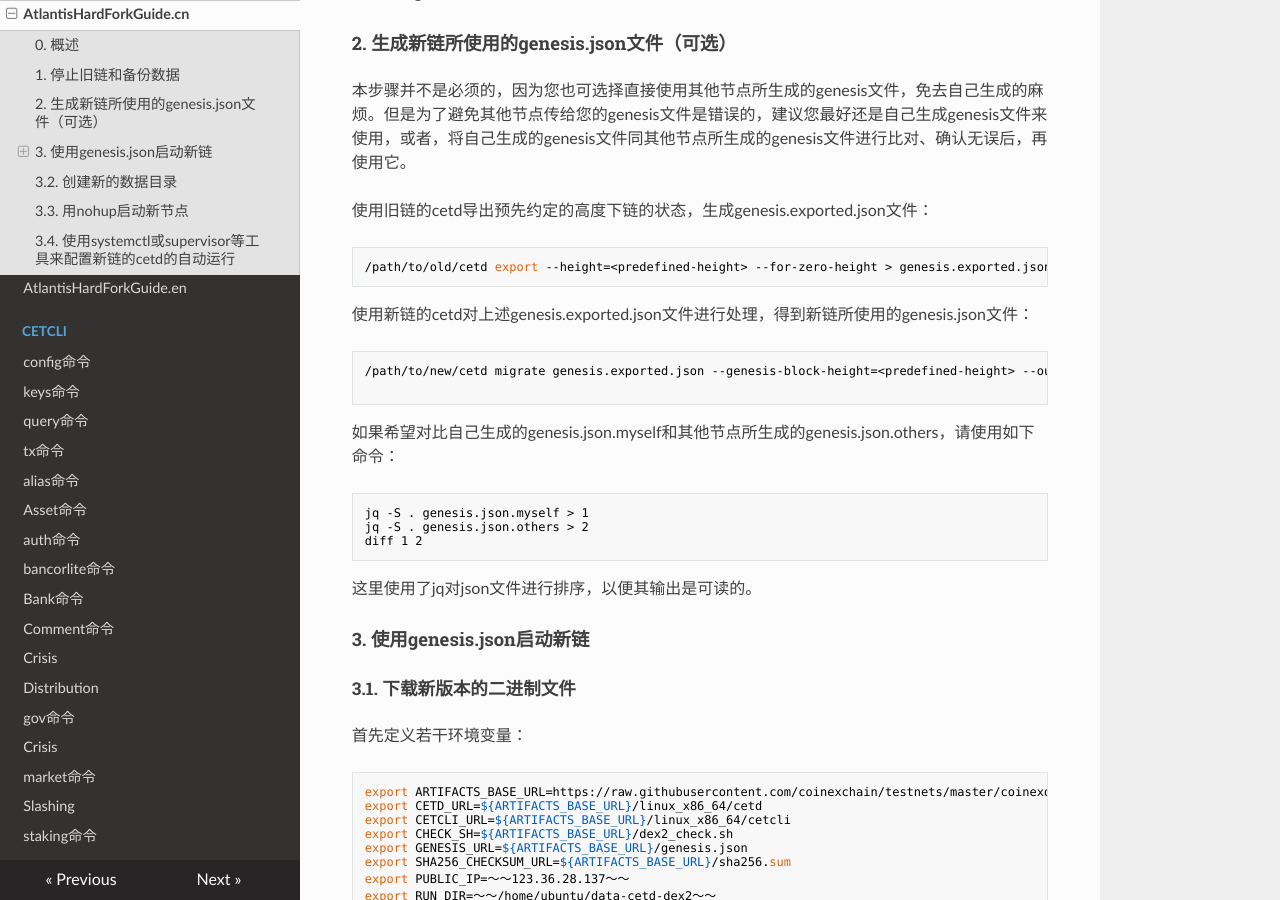
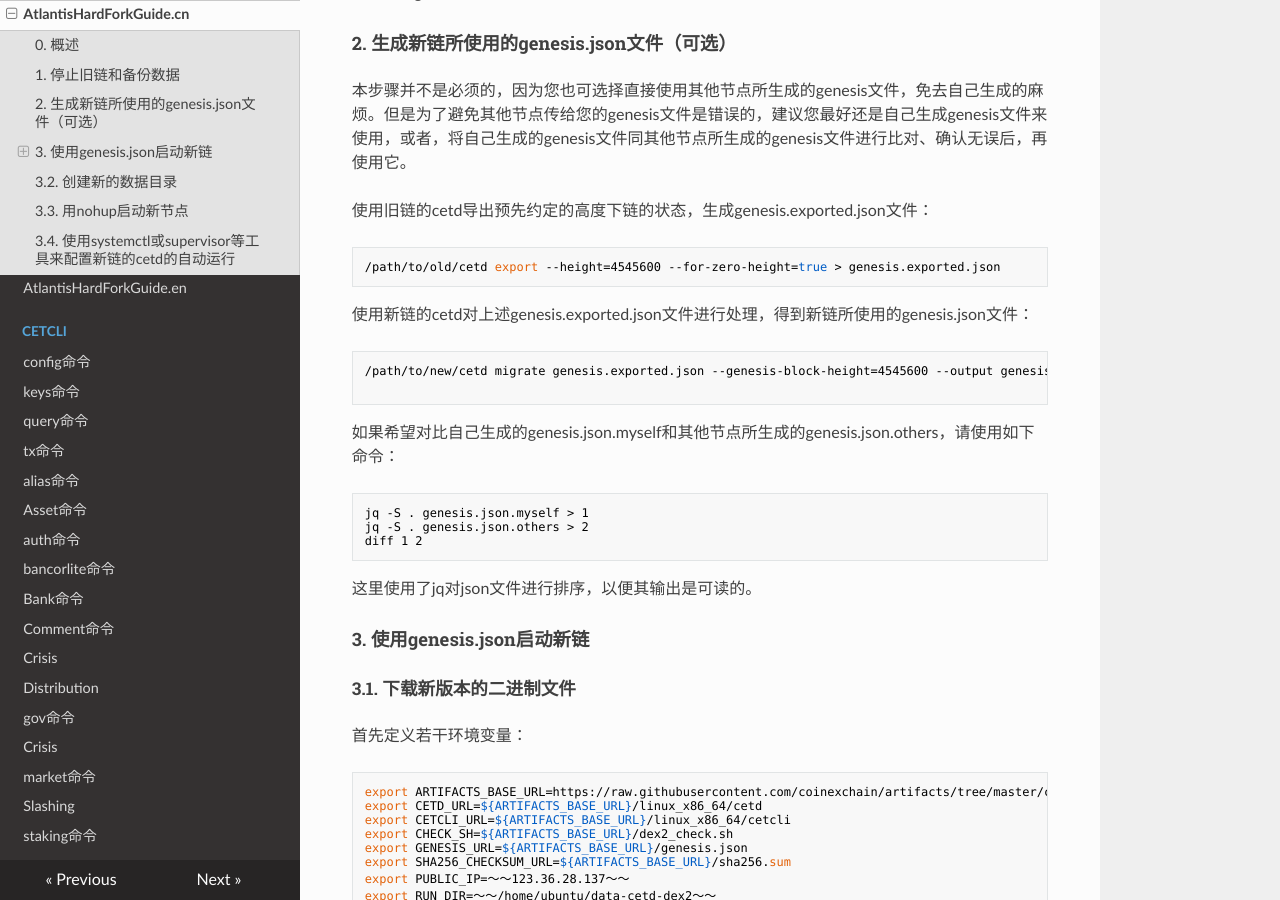
Before and after one commit to coinexchain/dex-manual, an MkDocs documentation site: the page built from docs/AtlantisFork/AtlantisHardForkGuide.cn.md, in a window 1280 px wide and 900 px high, scrolled down 1240 px. Built offline with MkDocs 1.6.1, drawn with Linux system fonts in a browser that asks for light colours; nearby versions of some CDN libraries.

Commit message:
Add height and change download URL

````diff
--- a/docs/AtlantisFork/AtlantisHardForkGuide.cn.md
+++ b/docs/AtlantisFork/AtlantisHardForkGuide.cn.md
@@ -42,13 +42,13 @@ Validator投票时所使用的ED25519私钥文件，重要性尤其的高，所
 使用旧链的cetd导出预先约定的高度下链的状态，生成genesis.exported.json文件：
 
 ```bash
-/path/to/old/cetd export --height=<predefined-height> --for-zero-height > genesis.exported.json
+/path/to/old/cetd export --height=4545600 --for-zero-height=true > genesis.exported.json
 ```
 
 使用新链的cetd对上述genesis.exported.json文件进行处理，得到新链所使用的genesis.json文件：
 
 ```bash
-/path/to/new/cetd migrate genesis.exported.json --genesis-block-height=<predefined-height> --output genesis.json
+/path/to/new/cetd migrate genesis.exported.json --genesis-block-height=4545600 --output genesis.json
 
 ```
 
@@ -70,7 +70,7 @@ diff 1 2
 
 首先定义若干环境变量：
 ```bash
-export ARTIFACTS_BASE_URL=https://raw.githubusercontent.com/coinexchain/testnets/master/coinexdex-test-upgrade
+export ARTIFACTS_BASE_URL=https://raw.githubusercontent.com/coinexchain/artifacts/tree/master/coinexdex-v0.2
 export CETD_URL=${ARTIFACTS_BASE_URL}/linux_x86_64/cetd
 export CETCLI_URL=${ARTIFACTS_BASE_URL}/linux_x86_64/cetcli
 export CHECK_SH=${ARTIFACTS_BASE_URL}/dex2_check.sh
````
Also changed, not shown: docs/AtlantisFork/AtlantisHardForkGuide.en.md (+3 -3 lines).
